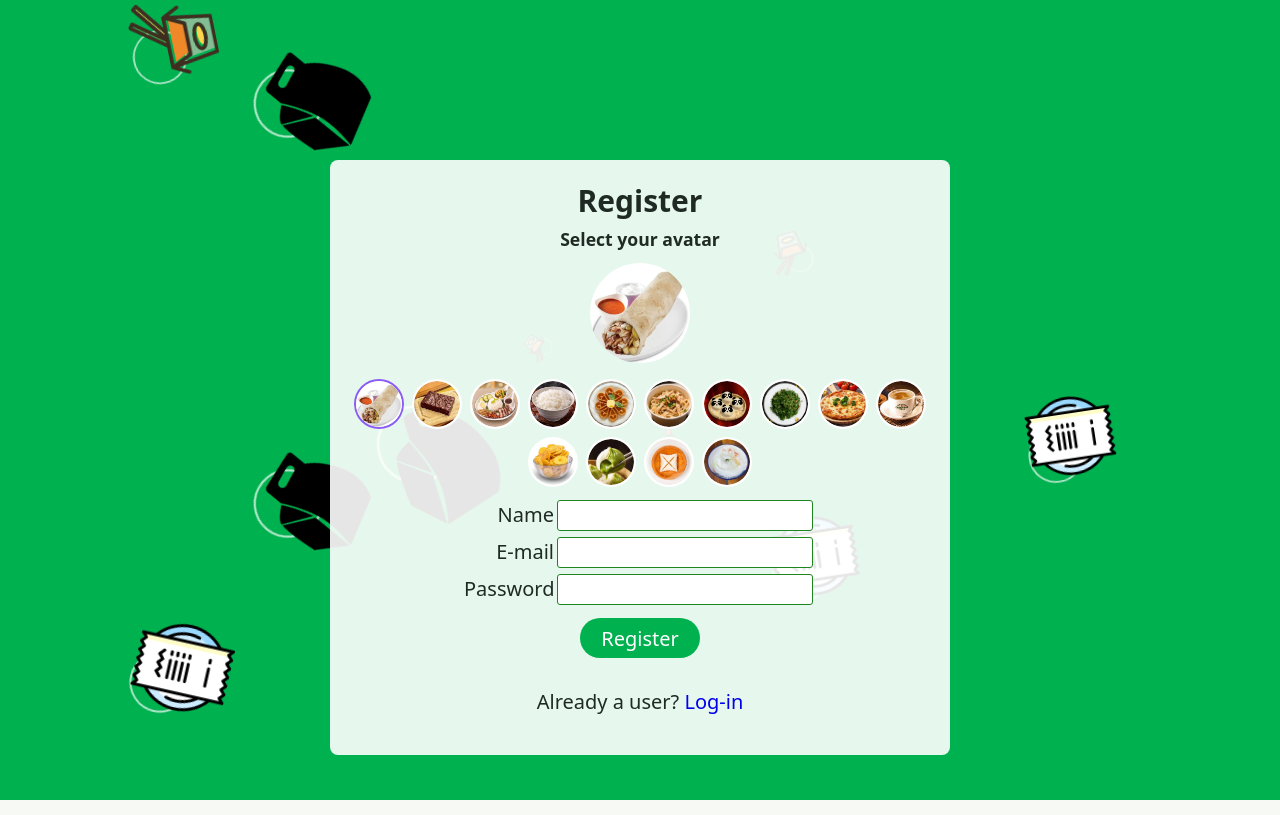
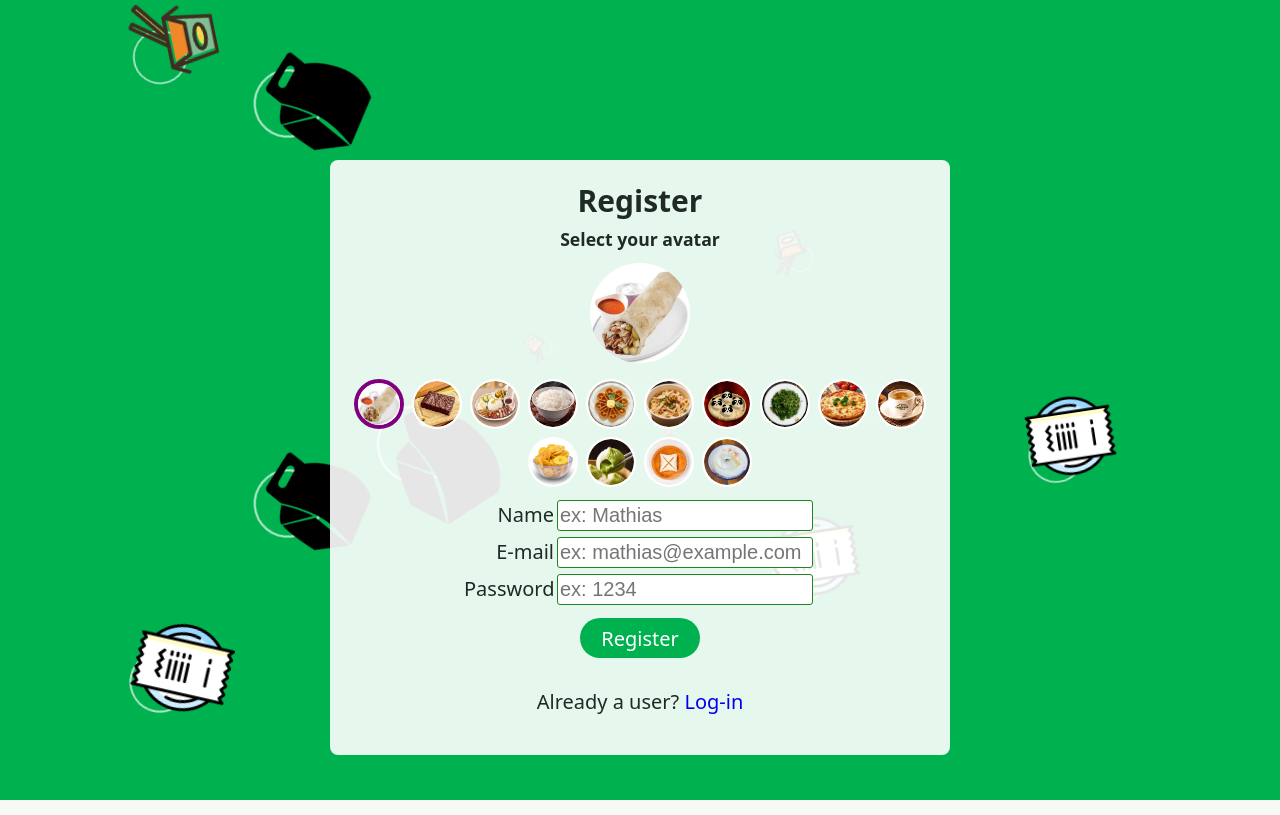
Before and after one commit to mathas42/Site_Grab_guesser, a Node server app: page /register in a window 1280 px wide. Run offline with Node 20, Linux system fonts and the light colour scheme.

Commit message:
petites modifications

```diff
--- a/public/css/style_profil.css
+++ b/public/css/style_profil.css
@@ -54,10 +54,6 @@
     border-radius: 50%;
 }
 
-.avatar-option.selectionne {
-    border-color: #8b5cf6;
-}
-
 #avatar-div-actuel {
     display: flex;
     flex-direction: column;
@@ -82,6 +78,9 @@
     margin: 20px 0;
 }
 
+.avatar-option.selectionne {
+    border: 4px solid purple;
+}
 
 .profil-container {
     max-width: 600px;
--- a/views/login.pug
+++ b/views/login.pug
@@ -25,10 +25,10 @@ html(lang="en")
             form(action="/login", method="POST")
                 div
                     label(for="email") E-mail
-                    input.form-text#email(type="text", name="email", required)
+                    input.form-text#email(type="text", name="email", placeholder="mail@example.com", required)
                 div
                     label(for="password") Password
-                    input.form-text#password(type="password", name="password", required)
+                    input.form-text#password(type="password", name="password", placeholder="Your password", required)
                 div
                     button#valider-small(type="submit") Login
             p First time here? #[a#account(href="/register") Create an account]
--- a/views/register.pug
+++ b/views/register.pug
@@ -43,13 +43,13 @@ html(lang="en")
                                 img(src=image, alt="Choisir cet avatar")
                 div
                     label(for="name") Name
-                    input#name.form-text(type="text", name="name", required)
+                    input#name.form-text(type="text", name="name",placeholder="ex: Mathias", required)
                 div
                     label(for="email") E-mail
-                    input#email.form-text(type="email", name="email", required)
+                    input#email.form-text(type="email", name="email",placeholder="ex: mathias@example.com", required)
                 div
                     label(for="password") Password
-                    input#password.form-text(type="password", name="password", required)
+                    input#password.form-text(type="password", name="password", placeholder="ex: 1234", required)
                 div
                     button#valider-small(type="submit") Register
             p Already a user? #[a#log-in(href="/login") Log-in]
```
